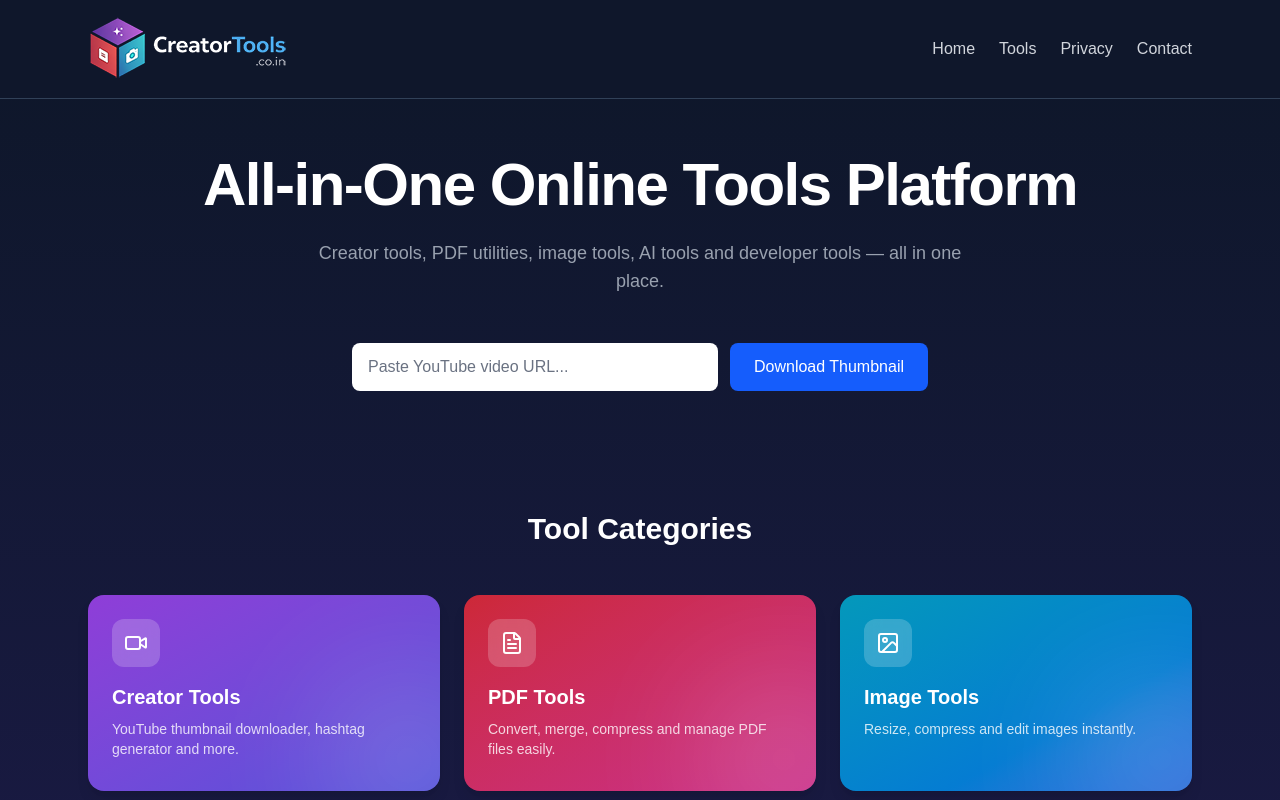
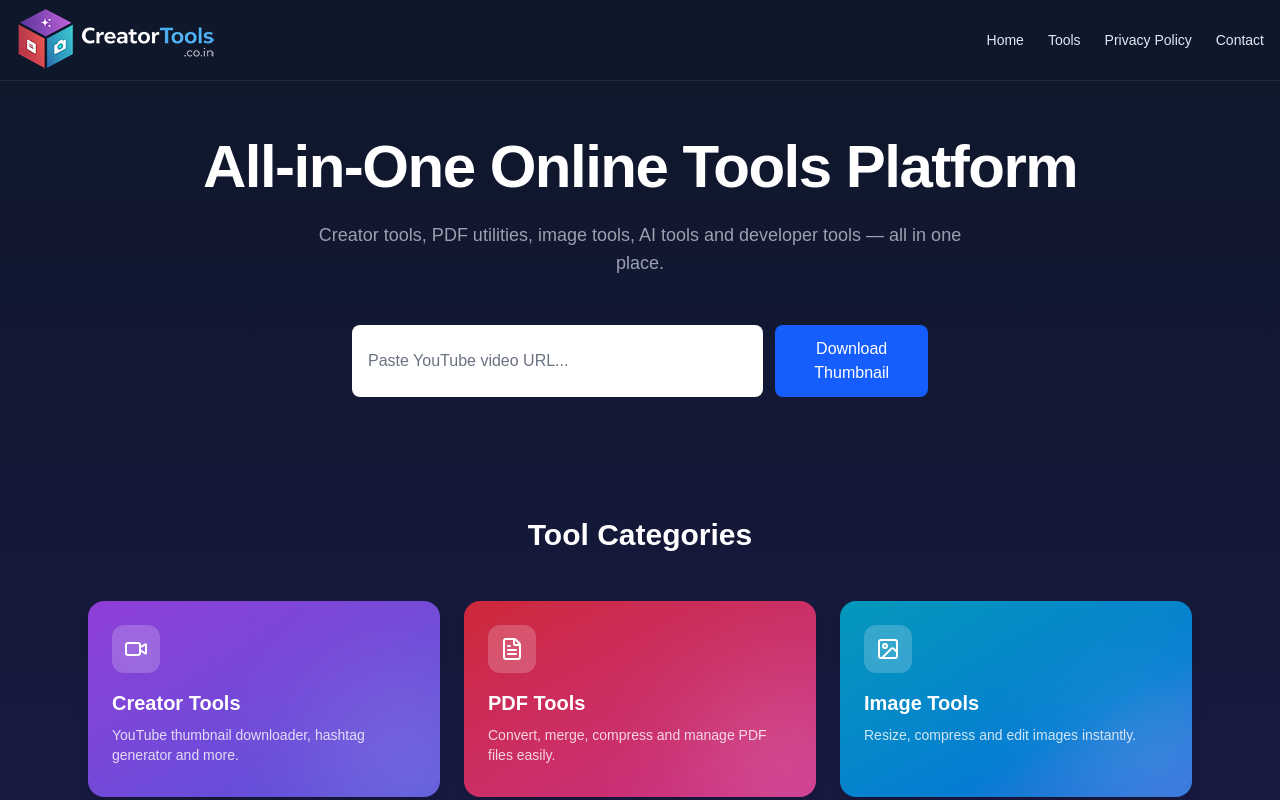
Before and after one commit to zeninfosolution7/creator-tools, a Next.js app: page / in a window 1280 px wide. Shown: the top 800 px of the page. Built offline with nearby package versions, Linux system fonts and the light colour scheme.

Commit message:
fix header height for logo

```diff
--- a/app/page.tsx
+++ b/app/page.tsx
@@ -90,25 +90,30 @@ export default function Home() {
 
         {/* TOOL INPUT */}
        {/* TOOL INPUT */}
+{/* TOOL INPUT */}
 		<form
 		  onSubmit={handleHeroSubmit}
-		  className="max-w-xl mx-auto flex flex-col sm:flex-row gap-3"
+		  className="max-w-xl mx-auto mt-6"
 		>
+
+		  <div className="flex flex-col md:flex-row gap-3">
 
 			<input
 			  type="text"
 			  placeholder="Paste YouTube video URL..."
 			  value={heroUrl}
 			  onChange={(e) => setHeroUrl(e.target.value)}
-			className="flex-1 px-4 py-3 bg-white text-black rounded-lg outline-none placeholder-gray-500"
+			  className="w-full px-4 py-3 rounded-lg bg-white text-black outline-none placeholder-gray-500"
 			/>
 
 			<button
 			  type="submit"
-			className="bg-blue-600 hover:bg-blue-500 px-6 py-3 text-white rounded-lg"
+			  className="bg-blue-600 hover:bg-blue-500 text-white px-6 py-3 rounded-lg font-medium"
 			>
 			  Download Thumbnail
 			</button>
+
+		  </div>
 
 		</form>
 
--- a/components/Header.tsx
+++ b/components/Header.tsx
@@ -1,41 +1,92 @@
-import Image from "next/image"
+"use client"
+
+import { useState } from "react"
 import Link from "next/link"
+import { Menu, X } from "lucide-react"
+
 export default function Header() {
+
+  const [open, setOpen] = useState(false)
+
   return (
-    <header className="bg-slate-900 border-b border-slate-700">
-      <div className="max-w-6xl mx-auto px-6 py-4 flex justify-between items-center">
+    <header className="bg-slate-900 border-b border-slate-800">
 
-       <Link href="/" className="flex items-center gap-2">
+      <div className="max-w-7xl mx-auto px-4">
 
-  <Image
+        <div className="flex items-center justify-between h-[80px]">
+
+          {/* LOGO */}
+          <Link href="/" className="flex items-center">
+			<img
 			  src="/logo.png"
-    alt="CreatorTools – Free Online Tools for Creators, PDF, Image and AI Tools"
-    width={200}
-    height={66}
-    className="rounded-md"
+			  alt="CreatorTools"
+			  width="200"
+			  height="66"
 			/>
-
           </Link>
 
-        <nav className="flex gap-6 text-gray-300">
+          {/* DESKTOP MENU */}
+          <nav className="hidden md:flex items-center gap-6 text-sm text-slate-200">
 
-          <a href="/" className="hover:text-white">
+            <Link href="/" className="hover:text-white">
               Home
-          </a>
+            </Link>
 
-          <a href="/tools" className="hover:text-white">
+            <Link href="/tools" className="hover:text-white">
               Tools
-          </a>
+            </Link>
 
-          <a href="/privacy-policy" className="hover:text-white">
-            Privacy
-          </a>
-		<a href="/contact" className="hover:text-white">
+            <Link href="/privacy-policy" className="hover:text-white">
+              Privacy Policy
+            </Link>
+
+            <Link href="/contact" className="hover:text-white">
               Contact
-		</a>
+            </Link>
+
           </nav>
 
+          {/* MOBILE MENU BUTTON */}
+          <button
+            onClick={() => setOpen(!open)}
+            className="md:hidden text-white"
+          >
+            {open ? <X size={26}/> : <Menu size={26}/>}
+          </button>
+
         </div>
+
+      </div>
+
+      {/* MOBILE MENU */}
+      {open && (
+
+        <div className="md:hidden bg-slate-900 border-t border-slate-800">
+
+          <div className="flex flex-col p-4 space-y-4 text-slate-200">
+
+            <Link href="/" onClick={() => setOpen(false)}>
+              Home
+            </Link>
+
+            <Link href="/tools" onClick={() => setOpen(false)}>
+              Tools
+            </Link>
+
+            <Link href="/privacy-policy" onClick={() => setOpen(false)}>
+              Privacy Policy
+            </Link>
+
+            <Link href="/contact" onClick={() => setOpen(false)}>
+              Contact
+            </Link>
+
+          </div>
+
+        </div>
+
+      )}
+
     </header>
-  );
+  )
 }
--- a/components/Navbar.tsx
+++ b/components/Navbar.tsx
@@ -1,47 +1,42 @@
 "use client"
 
+import { useState } from "react"
 import Link from "next/link"
-import { useState } from "react"
 import { Menu, X } from "lucide-react"
 
 export default function Navbar() {
-
   const [open, setOpen] = useState(false)
 
   return (
-
-<nav className="bg-slate-900 text-white border-b border-slate-800">
-
+    <header className="bg-slate-900 border-b border-slate-800">
       <div className="max-w-7xl mx-auto px-4">
 
         <div className="flex items-center justify-between h-16">
 
           {/* Logo */}
-<Link href="/" className="flex items-center gap-2 font-bold text-lg">
+          <Link
+            href="/"
+            className="text-white font-bold text-lg"
+          >
             CreatorTools
           </Link>
 
           {/* Desktop Menu */}
-<div className="hidden md:flex gap-6">
+          <nav className="hidden md:flex items-center gap-6 text-sm text-slate-200">
 
             <Link href="/">Home</Link>
+            <Link href="/categories/artificial-intelligence">AI Tools</Link>
+            <Link href="/categories/creator">Creator Tools</Link>
+            <Link href="/tools">All Tools</Link>
 
-<Link href="/tools">Tools</Link>
+          </nav>
 
-<Link href="/privacy">Privacy</Link>
-
-<Link href="/contact">Contact</Link>
-
-</div>
-
-{/* Mobile Menu Button */}
+          {/* Mobile Button */}
           <button
+            className="md:hidden text-white"
             onClick={() => setOpen(!open)}
-className="md:hidden"
           >
-
             {open ? <X size={26} /> : <Menu size={26} />}
-
           </button>
 
         </div>
@@ -49,29 +44,38 @@ className="md:hidden"
       </div>
 
       {/* Mobile Menu */}
+      {open && (
+        <div className="md:hidden bg-slate-900 border-t border-slate-800">
+          <div className="flex flex-col p-4 space-y-3 text-slate-200">
 
-{open && (
+            <Link href="/" onClick={() => setOpen(false)}>
+              Home
+            </Link>
 
-<div className="md:hidden bg-slate-900 border-t border-slate-800">
+            <Link
+              href="/categories/artificial-intelligence"
+              onClick={() => setOpen(false)}
+            >
+              AI Tools
+            </Link>
 
-<div className="flex flex-col p-4 gap-4">
+            <Link
+              href="/categories/creator"
+              onClick={() => setOpen(false)}
+            >
+              Creator Tools
+            </Link>
 
-<Link href="/" onClick={()=>setOpen(false)}>Home</Link>
-
-<Link href="/tools" onClick={()=>setOpen(false)}>Tools</Link>
-
-<Link href="/privacy" onClick={()=>setOpen(false)}>Privacy</Link>
-
-<Link href="/contact" onClick={()=>setOpen(false)}>Contact</Link>
+            <Link
+              href="/tools"
+              onClick={() => setOpen(false)}
+            >
+              All Tools
+            </Link>
 
           </div>
-
         </div>
-
       )}
-
-</nav>
-
+    </header>
   )
-
 }
```
Lines whose indentation alone changed are shown as unchanged.
